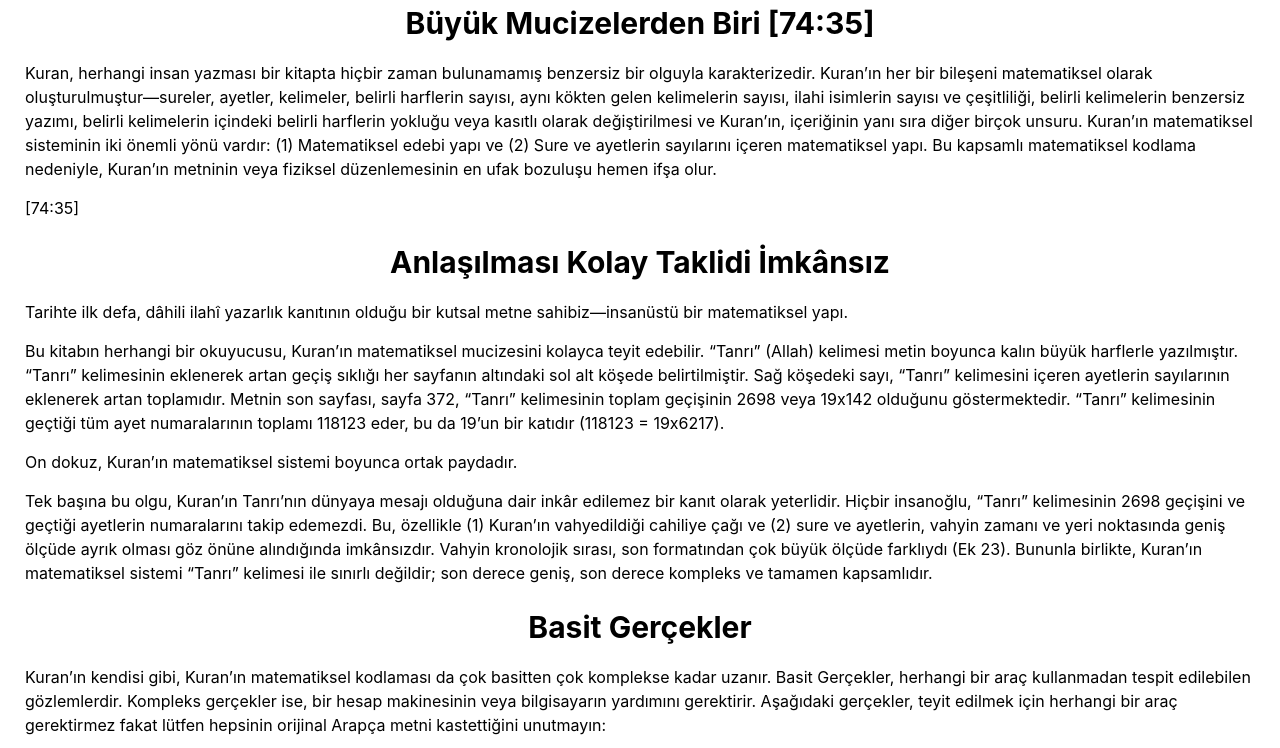
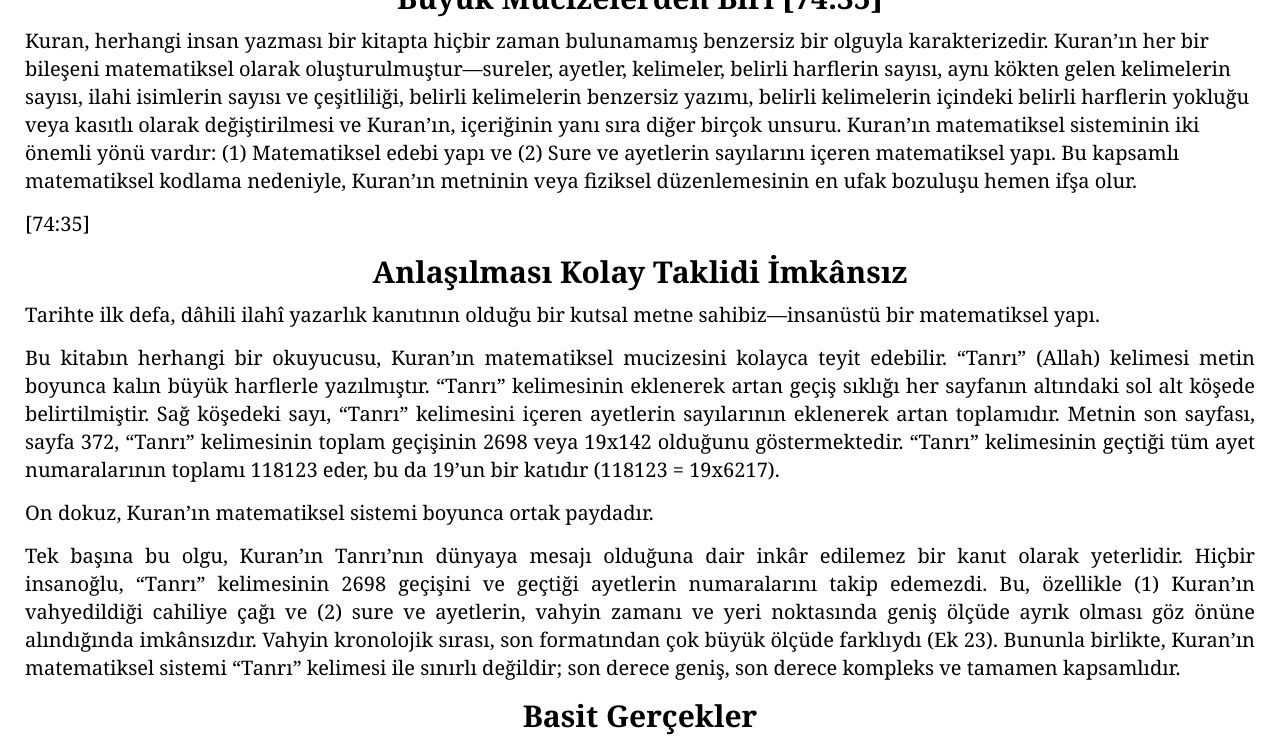
Before and after one commit to SubmitterTech/kuransonahitorg, a React (Create React App) app in the folder app/: page /ekler in a window 1280 px wide. Shown: the part 1569-2317 px from the top of the page. Built offline with nearby package versions, Linux system fonts and the light colour scheme.

Commit message:
Change font type and enchance readability of the appendicies content
Signed-off-by: Yunusemre Şentürk <se.yunusemre@gmail.com>

```diff
--- a/app/src/pages/Appendices.js
+++ b/app/src/pages/Appendices.js
@@ -137,7 +137,7 @@ const Appendices = () => {
   return (
     <>
     <Navbar/>
-    <div className='appendices-container'>
+    <div className='appendices-container font-serif'>
       <h1>EKLER</h1>
       {/* Menüyü burada render ediyoruz */}
       <ul className='tablo-ul'>
@@ -220,7 +220,7 @@ const Appendices = () => {
 
               return (
 
-                <div key={index}>
+                <div key={index} className='text-xl '>
                   {item.type === 'title' && (
                     <h1
                       // Burada hesaplanan titleId'yi kullanıyoruz. Eğer titleId null ise, id ataması yapılmayacak.
@@ -229,7 +229,7 @@ const Appendices = () => {
                       {item.content}
                     </h1>
                   )}
-                  {item.type === 'text' && <p>{item.content}</p>}
+                  {item.type === 'text' && <p className='text-justify hyphens-auto'>{item.content}</p>}
                   {item.type === 'evidence' && (
                     <div>
                       <p>{item.content}</p>
```
